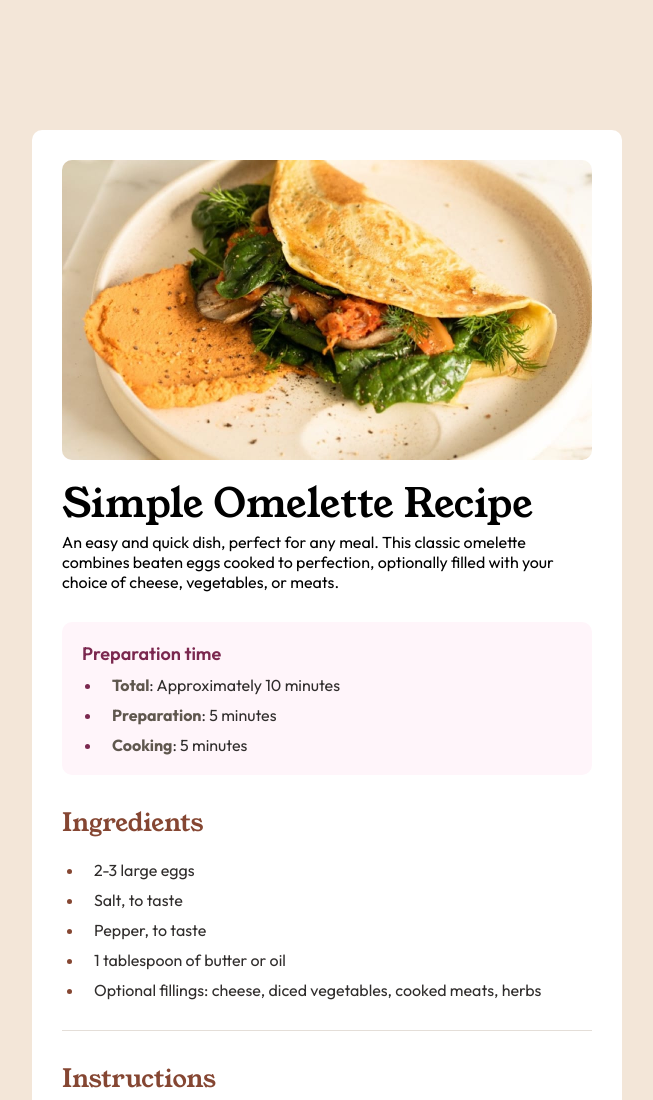
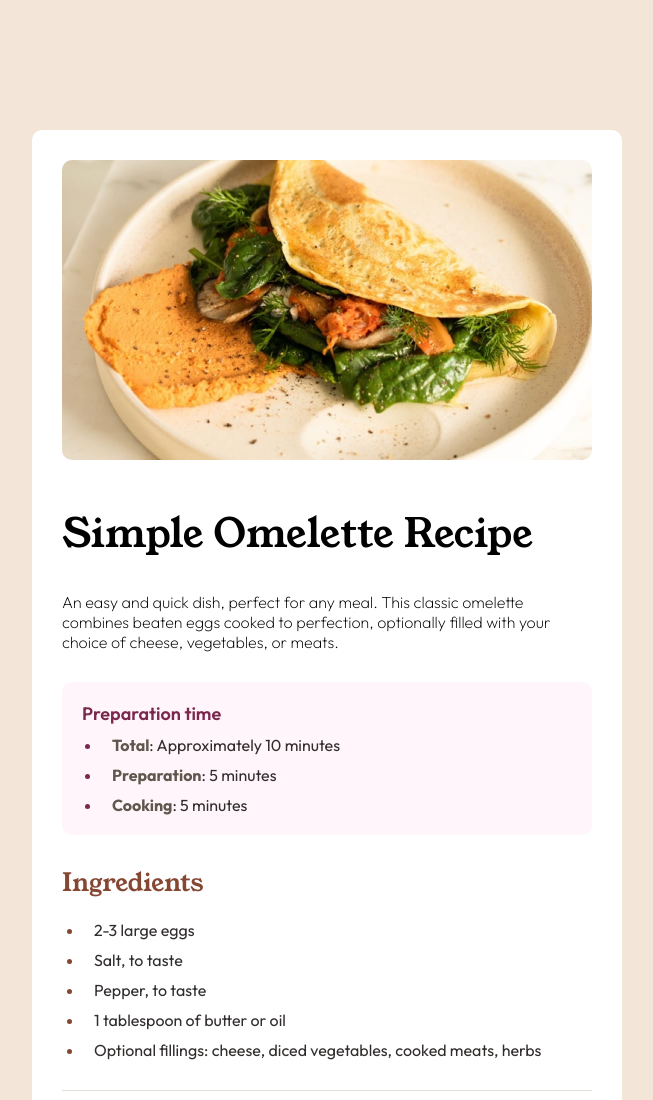
Before and after one commit to shiwanikandpal/recipe-page-Challenge, a plain HTML site: page index.html in a window 1280 px wide. Shown: the top 1100 px of the page, without its empty margins (313-966 px from the left). Drawn offline with Linux system fonts and the light colour scheme.

Commit message:
Update index.html

```diff
--- a/index.html
+++ b/index.html
@@ -95,14 +95,14 @@
       font-family: "Young Serif", serif;
       font-size: 4rem;
       font-weight: 400;
-      margin-top: 25px
-      margin-bottom: 25px;
+      margin-top: 30px !important;
+      margin-bottom: 30px !important;
     }
 
     .recipe-header p {
       font-family: "Outfit", sans-serif;
       font-size: 1.6rem;
-      font-weight: 400;
+      font-weight: 200;
     }
 
     .recipe-card .recipe-prep {
```
